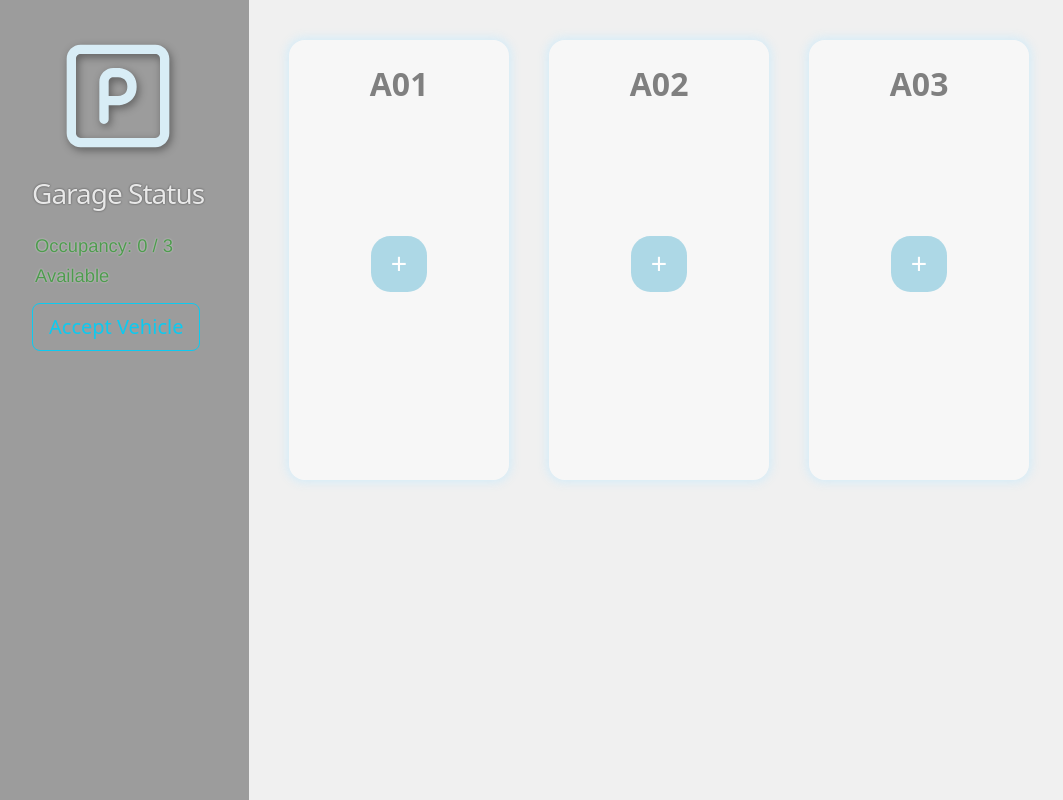
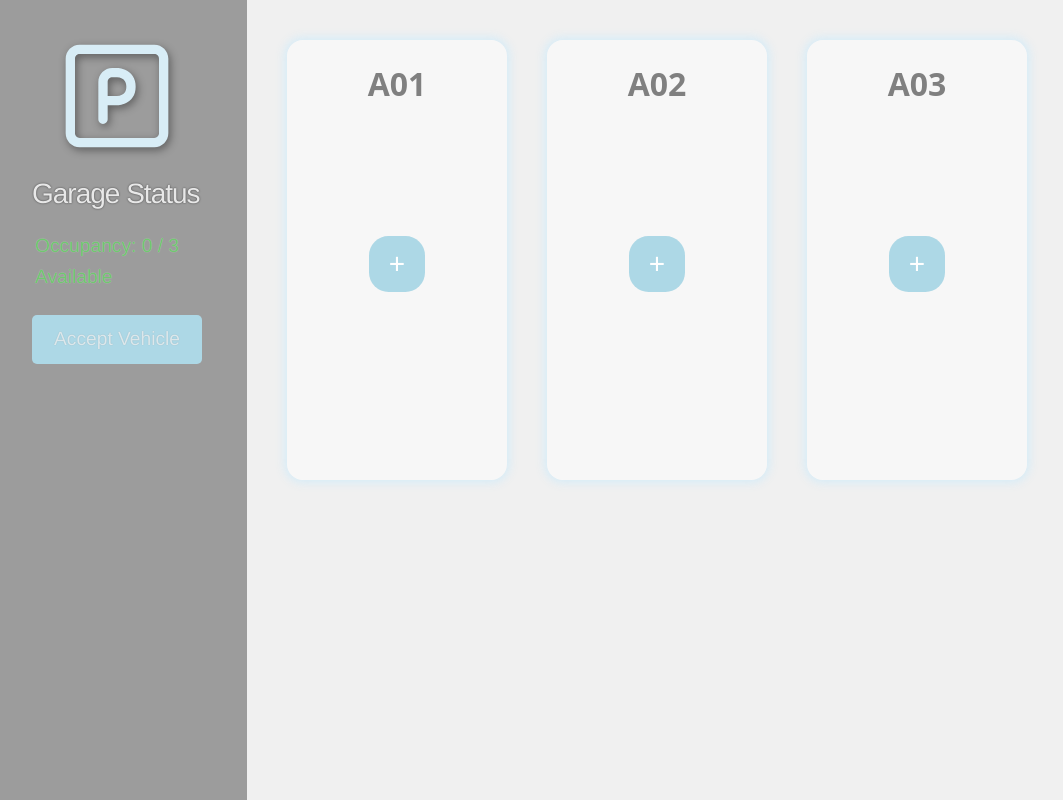
Before and after one commit to Sh-i-aw/Parked, a React (Create React App) app: page / in a window 1280 px wide. Shown: the whole page, without its empty margins (3-1066 px from the left). Built offline with nearby package versions, Linux system fonts and the light colour scheme; a web font is replaced by a local one.

Commit message:
Swapped to using a default button, added styling

```diff
--- a/src/App.css
+++ b/src/App.css
@@ -16,6 +16,7 @@
   background-color: rgba(59, 59, 59, 0.5);
   min-width: 250px;
   padding: 35px 45px 35px 35px;
+  font-family: Helvetica, sans-serif;
 }
 
 .parkedLogo {
@@ -33,14 +34,14 @@
   letter-spacing: -1px;
   color: #e8e8e8;
   text-shadow: 0 0 2px rgba(0,0,0,0.6);
+  font-family: inherit;
 }
 
 .occupancyStatus {
-  color: #4e9b4e;
-  font-family: Helvetica, sans-serif;
-  font-size: 1.15em;
+  color: #70c770;
+  font-size: 1.2em;
   font-weight: 505;
-  text-shadow: 0 0 2px rgba(255,255,255,0.6);
+  text-shadow: 0 0 1px rgba(225,225,225,0.6);
   margin: 10px 0;
 }
 
@@ -49,13 +50,28 @@
 }
 
 .full {
-  color: #ff4c4c;
+  color: #f85757;
   font-family: Helvetica, sans-serif;
   font-size: 1.15em;
   font-weight: 502;
   text-shadow: 0 0 2px rgba(255,255,255,0.8);
   margin: 10px 0;
 }
+
+.navAcceptBtn {
+  border: none;
+  border-radius: 5px;
+  align-self: center;
+  font-size: 1.2em;
+  font-weight: 502;
+  margin-top: 10px;
+  width: 100%;
+  padding: 10px;
+  background-color: lightblue;
+  color: #FFFFFFAF;
+  text-shadow: 0 0 1px rgba(0,0,0,0.2);
+}
+
 /*nav bar content end */
 
 .lotArea {
--- a/src/App.js
+++ b/src/App.js
@@ -79,14 +79,9 @@ function App() {
 					<p>Occupancy: {garage.occupancy} / 3</p>
 					<p>{garage.isFull ? "Full" : "Available"}</p>
 				</div>
-				<Button
-					variant={"outline-info"}
-					size={"lg"}
-					onClick={handleShowAcceptForm}
-					disabled={garage.isFull}
-				>
+				<button className={"navAcceptBtn"} onClick={handleShowAcceptForm} disabled={garage.isFull}>
 					Accept Vehicle
-				</Button>
+				</button>
 			</div>
 
 			<div className={"lotArea"}>
```
